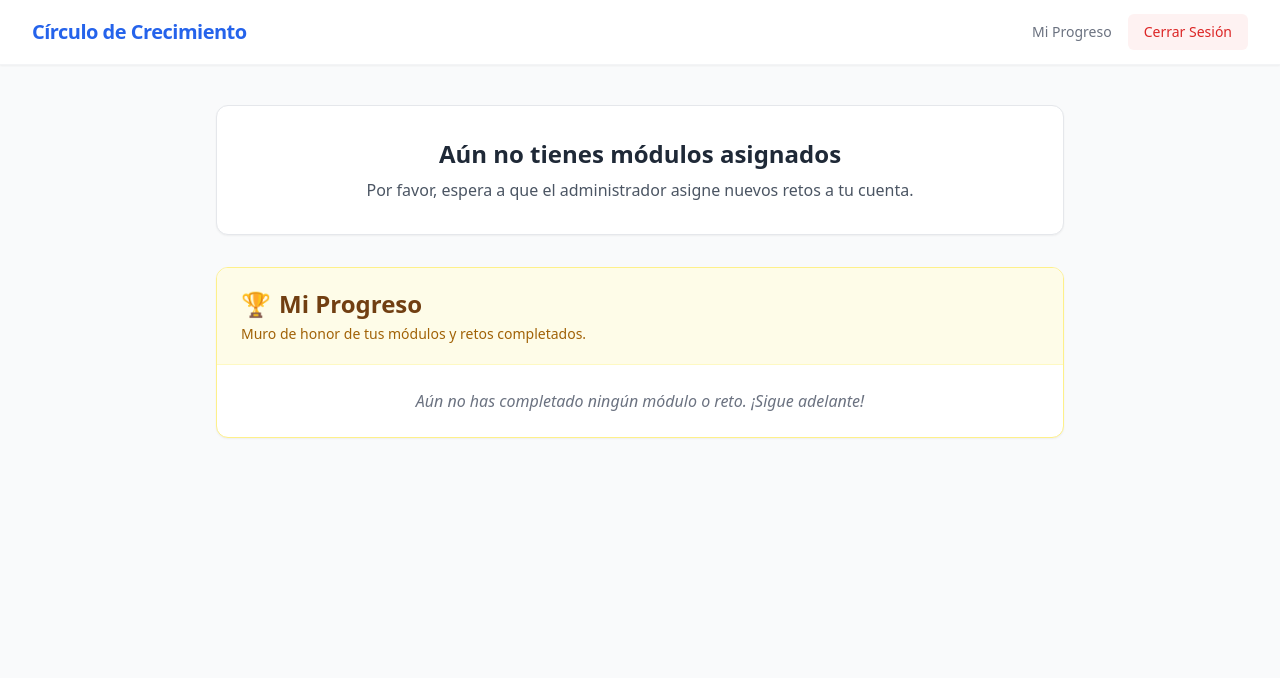
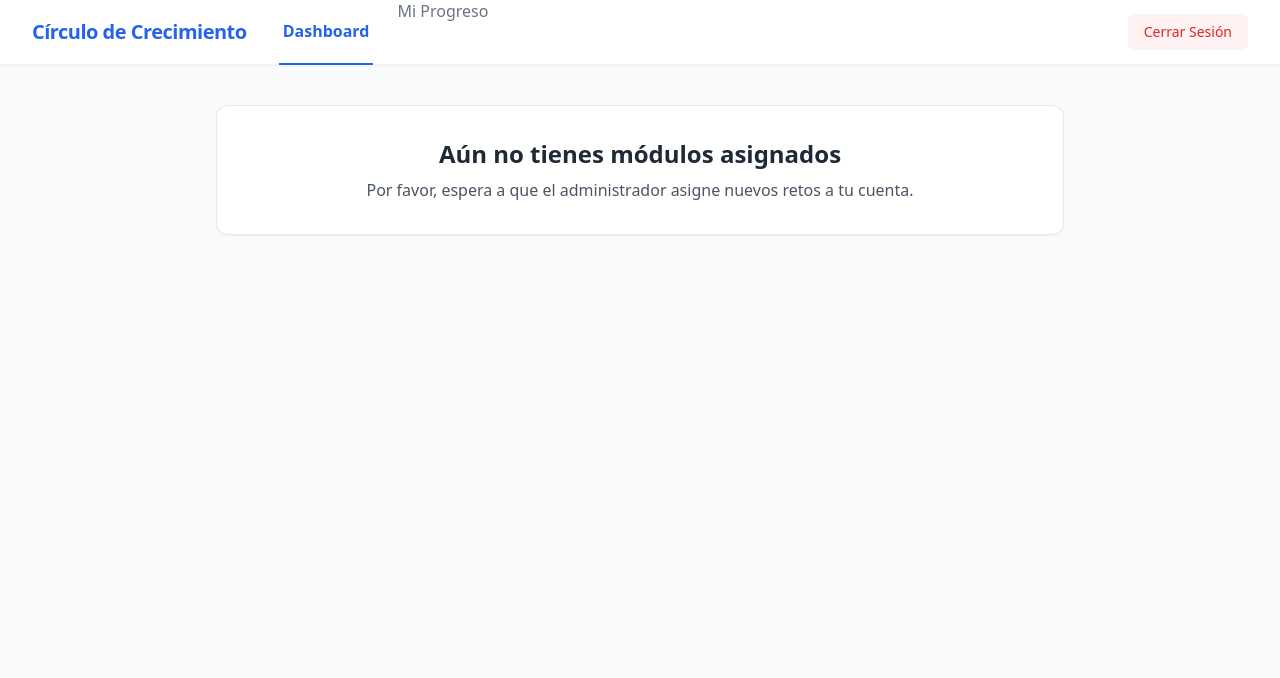
Before and after one commit to nahum-hub/App-MindFull, a PHP site: page /views/module/dashboard.php in a window 1280 px wide. Shown: the top 678 px of the page. Run offline with PHP 8.4, Linux system fonts and the light colour scheme; some libraries are stand-ins or nearby versions.

Commit message:
Add Mi Progreso view and conditional unlock form
Co-authored-by: nahum-hub <265961814+nahum-hub@users.noreply.github.com>

```diff
--- a/public/index.php
+++ b/public/index.php
@@ -57,7 +57,8 @@ $routes = [
     'logout' => ['AuthController', 'logout'],
     'home' => ['HomeController', 'index'],
     'continue' => ['HomeController', 'continueProgreso'],
-    'dashboard' => ['ModuleController', 'dashboard'] // Por si se accede como /dashboard
+    'dashboard' => ['ModuleController', 'dashboard'], // Por si se accede como /dashboard
+    'mi-progreso' => ['ModuleController', 'miProgreso']
 ];
 
 $firstSegment = strtolower($urlParts[0]);
--- a/views/home.php
+++ b/views/home.php
@@ -26,6 +26,7 @@ $isLoggedIn = isset($_SESSION['user_id']);
                 <div class="flex items-center space-x-4">
                     <?php if ($isLoggedIn): ?>
                         <a href="<?= BASE_URL ?>module/dashboard" class="text-gray-600 hover:text-blue-600 font-medium transition">Ir al Dashboard</a>
+                        <a href="<?= BASE_URL ?>mi-progreso" class="text-gray-600 hover:text-blue-600 font-medium transition">Mi Progreso</a>
                         <a href="<?= BASE_URL ?>logout" class="bg-red-50 text-red-600 hover:bg-red-100 hover:text-red-700 px-4 py-2 rounded-md font-medium transition">Cerrar Sesión</a>
                     <?php else: ?>
                         <a href="<?= BASE_URL ?>login" class="text-gray-600 hover:text-blue-600 font-medium transition">Iniciar Sesión</a>
--- a/views/module/dashboard.php
+++ b/views/module/dashboard.php
@@ -21,11 +21,15 @@ $error = $_GET['error'] ?? null;
     <nav class="bg-white shadow-sm border-b border-gray-100">
         <div class="max-w-7xl mx-auto px-4 sm:px-6 lg:px-8">
             <div class="flex justify-between h-16">
-                <div class="flex items-center">
+                <div class="flex items-center space-x-8">
                     <a href="<?= BASE_URL ?>" class="text-xl font-bold text-blue-600 tracking-tight">Círculo de Crecimiento</a>
+                    <div class="hidden md:flex space-x-6">
+                        <a href="<?= BASE_URL ?>module/dashboard" class="text-blue-600 font-bold border-b-2 border-blue-600 px-1 py-5">Dashboard</a>
+                        <a href="<?= BASE_URL ?>mi-progreso" class="text-gray-500 hover:text-blue-600 font-medium transition">Mi Progreso</a>
+                    </div>
                 </div>
                 <div class="flex items-center space-x-4">
-                    <span class="text-gray-500 text-sm">Mi Progreso</span>
+                    <a href="<?= BASE_URL ?>mi-progreso" class="md:hidden text-gray-500 hover:text-blue-600 text-sm font-medium transition">Mi Progreso</a>
                     <a href="<?= BASE_URL ?>logout" class="bg-red-50 text-red-600 hover:bg-red-100 hover:text-red-700 px-4 py-2 rounded-md text-sm font-medium transition">Cerrar Sesión</a>
                 </div>
             </div>
@@ -83,6 +87,24 @@ $error = $_GET['error'] ?? null;
                     <?php endif; ?>
                 <?php endif; ?>
 
+                <!-- Si todo está completado, ocultamos las actividades y mostramos solo el unlock -->
+                <?php if (!empty($activities) && $allCompleted): ?>
+                    <div class="px-6 py-12 bg-blue-50 border-t border-blue-100 flex flex-col items-center justify-center text-center">
+                        <div class="mb-6">
+                            <span class="text-5xl">🎉</span>
+                        </div>
+                        <h2 class="text-3xl font-extrabold text-blue-900 mb-4">¡Excelente Trabajo!</h2>
+                        <p class="text-blue-800 text-lg mb-8 max-w-xl mx-auto leading-relaxed">Has completado y reflexionado sobre todas las actividades de este módulo. Ingresa la palabra clave de la lección para guardar tu progreso y avanzar al siguiente paso.</p>
+
+                        <form method="POST" action="<?= BASE_URL ?>module/unlock" class="w-full max-w-md mx-auto flex gap-3 shadow-lg rounded-md overflow-hidden">
+                            <input type="hidden" name="module_id" value="<?= $currentModule['id'] ?>">
+                            <input type="text" name="keyword" placeholder="Escribe la palabra secreta" class="flex-grow border-0 focus:ring-0 p-4 text-gray-800 text-lg font-medium" required>
+                            <button type="submit" class="bg-blue-800 hover:bg-blue-900 text-white font-bold py-4 px-8 transition text-lg">
+                                Desbloquear
+                            </button>
+                        </form>
+                    </div>
+                <?php else: ?>
                     <!-- Lista de Actividades -->
                     <div class="px-6 py-6 space-y-8 bg-gray-50">
                         <?php if (empty($activities)): ?>
@@ -133,22 +155,6 @@ $error = $_GET['error'] ?? null;
                             <?php endforeach; ?>
                         <?php endif; ?>
                     </div>
-
-                <!-- Formulario Keyword Unlock (Aparece sólo si todo es 0) -->
-                <?php if (!empty($activities) && $allCompleted): ?>
-                    <div class="px-6 py-8 bg-blue-50 border-t border-blue-100">
-                        <div class="text-center mb-6">
-                            <h2 class="text-2xl font-bold text-blue-900 mb-2">¡Excelente Trabajo!</h2>
-                            <p class="text-blue-700">Has completado todas las actividades del módulo. Ingresa la palabra clave de la lección para avanzar.</p>
-                        </div>
-                        <form method="POST" action="<?= BASE_URL ?>module/unlock" class="max-w-md mx-auto flex gap-3">
-                            <input type="hidden" name="module_id" value="<?= $currentModule['id'] ?>">
-                            <input type="text" name="keyword" placeholder="Escribe la palabra secreta" class="flex-grow rounded-md border-blue-300 shadow-sm focus:border-blue-500 focus:ring focus:ring-blue-200 p-3" required>
-                            <button type="submit" class="bg-blue-800 hover:bg-blue-900 text-white font-bold py-3 px-6 rounded-md shadow-md transition">
-                                Desbloquear
-                            </button>
-                        </form>
-                    </div>
                 <?php endif; ?>
             </div>
         <?php else: ?>
@@ -186,40 +192,6 @@ $error = $_GET['error'] ?? null;
                 </div>
             </div>
         <?php endif; ?>
-
-        <!-- Sección: Mi Progreso (Muro de Estrellas) -->
-        <div class="bg-white rounded-xl shadow-sm border border-yellow-200 overflow-hidden mb-8">
-            <div class="px-6 py-5 bg-yellow-50 border-b border-yellow-100">
-                <h2 class="text-2xl font-extrabold text-yellow-900 flex items-center">
-                    <span class="mr-2 text-2xl">🏆</span> Mi Progreso
-                </h2>
-                <p class="text-yellow-700 text-sm mt-1">Muro de honor de tus módulos y retos completados.</p>
-            </div>
-            <div class="p-6">
-                <?php if (empty($completedHistory)): ?>
-                    <p class="text-gray-500 text-center italic">Aún no has completado ningún módulo o reto. ¡Sigue adelante!</p>
-                <?php else: ?>
-                    <ul class="space-y-3">
-                        <?php foreach ($completedHistory as $history): ?>
-                            <li class="flex items-center p-3 bg-gray-50 rounded-lg border border-gray-100">
-                                <span class="text-xl mr-3" title="Completado">⭐</span>
-                                <div class="flex-grow">
-                                    <h4 class="text-md font-bold text-gray-800"><?= htmlspecialchars($history['title']) ?></h4>
-                                    <span class="text-xs text-gray-500 uppercase tracking-wide">
-                                        <?= htmlspecialchars(str_replace('_', ' ', $history['type'])) ?>
-                                    </span>
-                                </div>
-                                <?php if (!empty($history['completed_at'])): ?>
-                                    <div class="text-xs text-gray-400">
-                                        <?= date('d M Y', strtotime($history['completed_at'])) ?>
-                                    </div>
-                                <?php endif; ?>
-                            </li>
-                        <?php endforeach; ?>
-                    </ul>
-                <?php endif; ?>
-            </div>
-        </div>
 
     </main>
 
```
Also changed, not shown: app/Controllers/ModuleController.php (+20 -0 lines), views/module/progreso.php (added, +122 -0 lines). Lines whose indentation alone changed are shown as unchanged.
